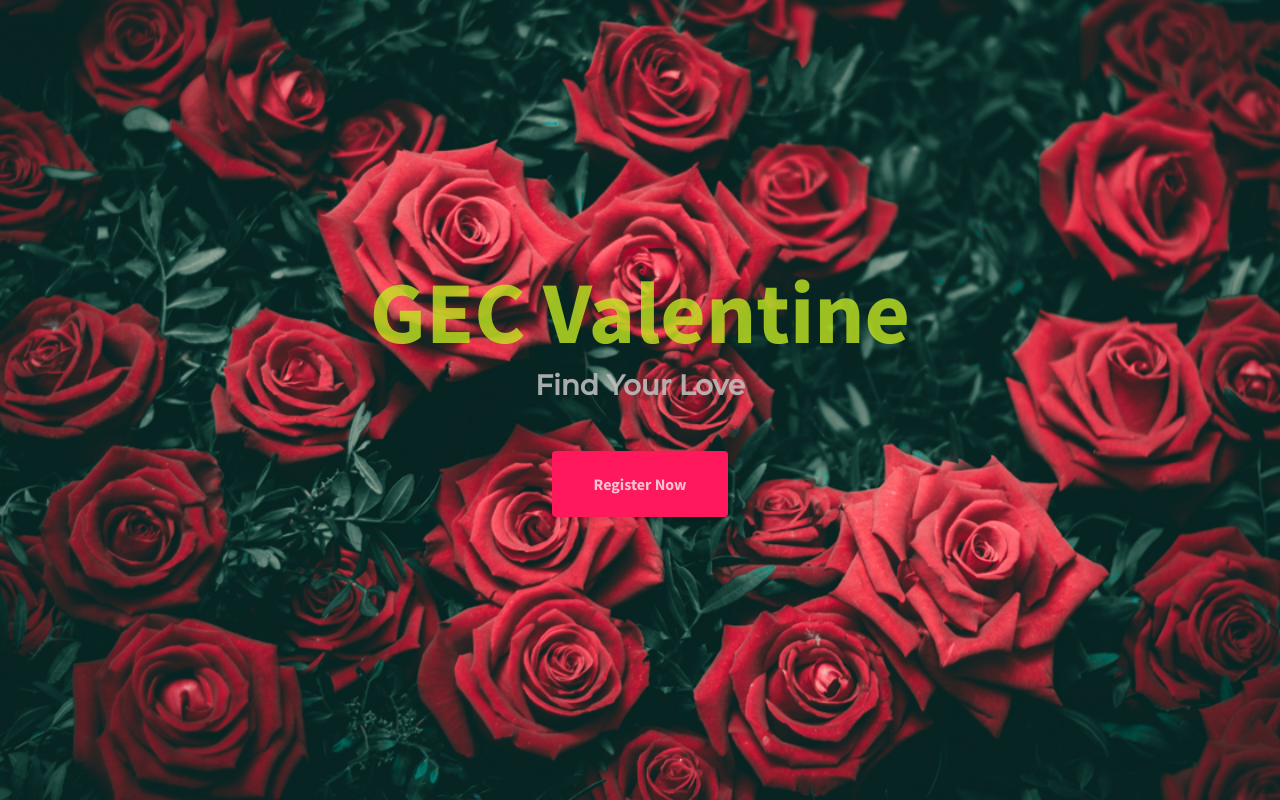
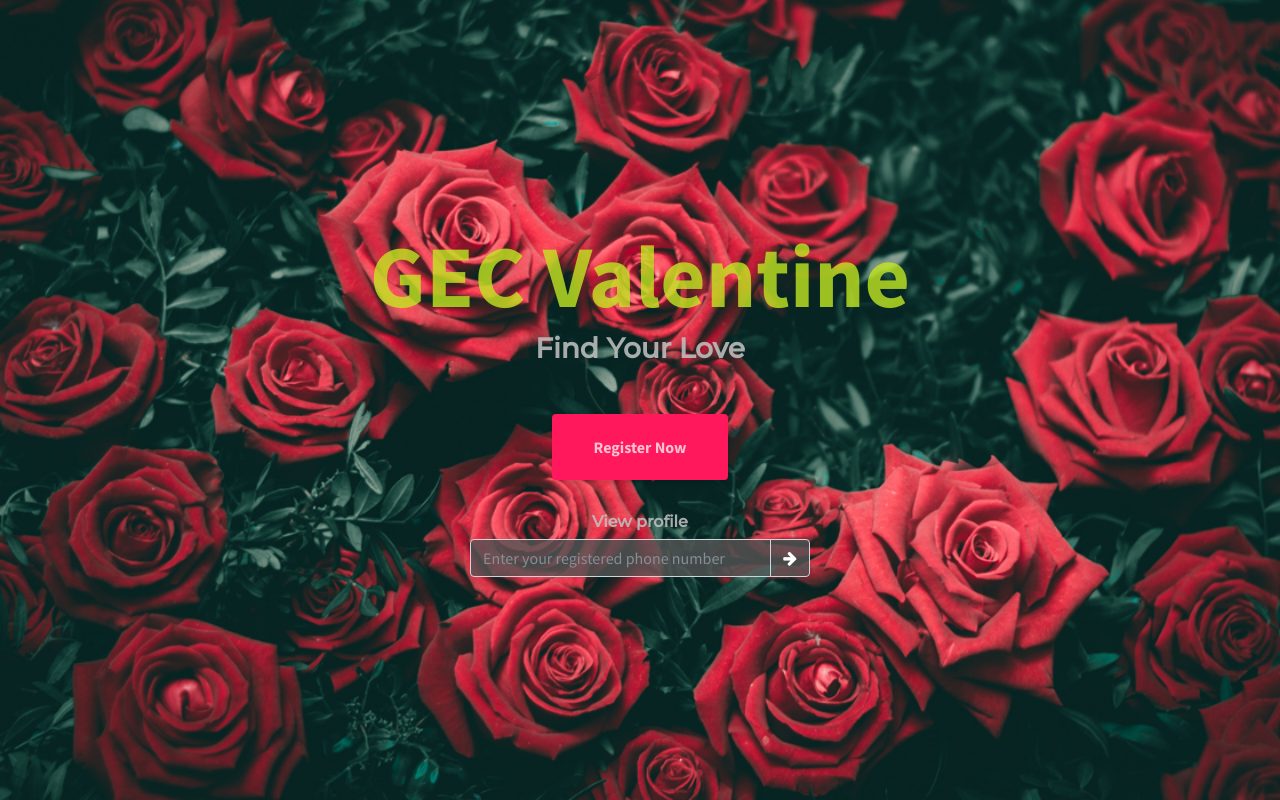
Before and after one commit to navaneethsdk/ValentinesDayGect, a Django app: page / in a window 1280 px wide. Run offline with Django 3.2, Linux system fonts and the light colour scheme; some libraries are stand-ins or nearby versions.

Commit message:
v6_final_1

```diff
--- a/app/templates/index.html
+++ b/app/templates/index.html
@@ -12,6 +12,8 @@
     <link href="https://fonts.googleapis.com/css?family=Montserrat:400,500&display=swap" rel="stylesheet">
     <link rel="stylesheet" href="https://cdnjs.cloudflare.com/ajax/libs/font-awesome/4.7.0/css/font-awesome.min.css">
     <link rel="stylesheet" href="https://cdnjs.cloudflare.com/ajax/libs/simple-line-icons/2.4.1/css/simple-line-icons.min.css">
+    <link rel="stylesheet" href="https://cdnjs.cloudflare.com/ajax/libs/font-awesome/4.7.0/css/font-awesome.min.css">
+    <link rel="stylesheet" href="{% static 'bootstrap/css/Responsive-Form.css' %}">
 </head>
 
 <style type="text/css">
@@ -26,11 +28,19 @@
 
 <body id="page-top">
     <header class="d-flex masthead" style="background-image:url('{% static 'img/best-time-to-buy-roses.jpg' %}'); height: 100%; width: 100%">
+        {% csrf_token %}
         <div class="container my-auto text-center">
             <h1 class="mb-1" style="color: rgba(194,231,34,0.8);">GEC Valentine</h1>
             <h3 class="mb-5" style="color: rgba(191,191,191,0.88); font-family: 'Montserrat', sans-serif;">Find Your Love</h3>
             <a style="color: rgba(247,247,247,0.76);" class="btn btn-xl js-scroll-trigger reg-btn" role="button" href="{% url 'form' %}">Register Now</a><br><br>
 {#            <a style="color: rgba(247,247,247,0.76);" class="btn btn-xl js-scroll-trigger reg-btn" role="button" href="{% url 'form' %}">See Your Profile</a>#}
+           <h6 class="mt-2" style="color: rgba(191,191,191,0.88); font-family: 'Montserrat', sans-serif;">View profile</h6>
+            <div class="input-group col-lg-4 mx-auto">
+              <input type="text" id="profile_input" style="background-color: rgba(84,84,84,0.8); color: #fff;" class="form-control" aria-label="Amount (to the nearest dollar)" placeholder="Enter your registered phone number">
+              <div class="input-group-append">
+                <span id="span_click" class="input-group-text" style="background-color: rgba(84,84,84,0.8); color: #fff;"><i class="fa fa-arrow-right"></i></span>
+              </div>
+            </div>
             <div class="overlay"></div>
         </div>
     </header>
@@ -46,5 +56,45 @@
     <script src="https://cdnjs.cloudflare.com/ajax/libs/jquery-easing/1.4.1/jquery.easing.min.js"></script>
     <script src="{% static 'js/stylish-portfolio.js' %}"></script>
 </body>
+<script type="text/javascript">
+
+$(document).keypress(function(event){
+    var keycode = (event.keyCode ? event.keyCode : event.which);
+    if(keycode == '13'){
+        {#alert('You pressed a "enter" key in somewhere');#}
+         $('#span_click').click();
+    }
+});
+
+    $('#span_click').on('click', function (e) {
+        e.preventDefault();
+        var data = $('#profile_input').val();
+
+        var csrftoken = jQuery("[name=csrfmiddlewaretoken]").val();
+{#alert('here');#}
+                $.ajax({
+                    url: '/',
+                    type: 'POST',
+                    data: {
+                        'csrfmiddlewaretoken': csrftoken,
+                        'profile': data
+                    },
+                    error: function () {
+                        alert('Could not connect to server...');
+                    },
+                    success: function (response_ds) {
+                            {#alert(response_ds);#}
+                        if (response_ds === 'failed'){
+                            alert('No user profile. Register Now !!!');
+                        } else {
+                            window.location.href="/profile/"+data;
+                        }
+                    }
+                });
+
+    });
+</script>
+
+
 
 </html>
--- a/app/templates/profile.html
+++ b/app/templates/profile.html
@@ -33,7 +33,7 @@
             <form>
                 {% csrf_token %}
                 <div class="mt-5 form-group">
-                    <div id="formdiv">
+                    <div id="col-lg-8 col-sm-12" style="background:linear-gradient(to bottom, rgba(76,76,76,0.49) 0%, rgba(0, 0, 0, 0.6) 100%); ">
                         <div class="form-row" style="margin-right:0px;margin-left:0px;padding-top:24px;">
                             <div class="col-md-8 offset-md-1">
                                 <p style="margin-left:2%;font-family:Roboto, sans-serif;font-size:24px;color:white"><strong>Name </strong></p>
--- a/app/views.py
+++ b/app/views.py
@@ -1,4 +1,4 @@
-from django.shortcuts import render, HttpResponse
+from django.shortcuts import render, HttpResponse, redirect
 import datetime
 from .models import *
 # Create your views here.
@@ -8,7 +8,15 @@ import string
 
 
 def home(request):
-    return render(request, 'index.html')
+    if request.method == "GET":
+        return render(request, 'index.html')
+    else:
+        profile = request.POST['profile']
+        try:
+            e = RegisteredMembers.objects.get(phone_no=profile)
+            return HttpResponse('success')
+        except:
+            return HttpResponse('failed')
 
 
 def form(request):
@@ -17,46 +25,49 @@ def form(request):
         data = Interests.objects.all()
         return render(request, 'form.html', {'data': data})
     elif request.method == "POST":
-        name = request.POST['name']
-        if request.POST['gender'] == "1":
-            gender = True
-        else:
-            gender = False
-        age = request.POST['age']
-        dob = request.POST['dob']
-        dob = datetime.strptime(dob, '%Y-%m-%d')
-        native_place = request.POST['native_place']
-        phmob = request.POST['phmob']
-        remarks = request.POST['remarks']
-        interests = request.POST['interests']
-        ktu_reg_no = request.POST['reg_no']
-        flag = False
-        # try:
-        #     e = RegisteredMembers.objects.get(ktu_reg_no=ktu_reg_no)
+        try:
+            name = request.POST['name']
+            if request.POST['gender'] == "1":
+                gender = True
+            else:
+                gender = False
+            age = request.POST['age']
+            dob = request.POST['dob']
+            dob = datetime.strptime(dob, '%Y-%m-%d')
+            native_place = request.POST['native_place']
+            phmob = request.POST['phmob']
+            remarks = request.POST['remarks']
+            interests = request.POST['interests']
+            ktu_reg_no = request.POST['reg_no']
+            flag = False
+            # try:
+            #     e = RegisteredMembers.objects.get(ktu_reg_no=ktu_reg_no)
 
-        # except:
-        e = RegisteredMembers.objects.filter(ktu_reg_no=ktu_reg_no).count()
-        f = RegisteredMembers.objects.filter(name=name).count()
-        g = RegisteredMembers.objects.filter(phone_no=phmob).count()
-        # print(e)
-        if e <= 0 and f <= 0 and g <= 0:
-            event = RegisteredMembers.objects.create(
-                ktu_reg_no=ktu_reg_no,
-                name=name,
-                gender=gender,
-                age=age, dob=dob,
-                native_place=native_place,
-                phone_no=phmob,
-                # remarks=remarks,
-                unique_id=phmob+randomString(4),
-                interests=interests
-            )
-            event.save()
-            flag = True
-        # print(gender)
-        if flag:
-            return HttpResponse("Success")
-        else:
+            # except:
+            e = RegisteredMembers.objects.filter(ktu_reg_no=ktu_reg_no).count()
+            f = RegisteredMembers.objects.filter(name=name).count()
+            g = RegisteredMembers.objects.filter(phone_no=phmob).count()
+            # print(e)
+            if e <= 0 and f <= 0 and g <= 0:
+                event = RegisteredMembers.objects.create(
+                    ktu_reg_no=ktu_reg_no,
+                    name=name,
+                    gender=gender,
+                    age=age, dob=dob,
+                    native_place=native_place,
+                    phone_no=phmob,
+                    remarks=remarks,
+                    unique_id=phmob+randomString(4),
+                    interests=interests
+                )
+                event.save()
+                flag = True
+            # print(gender)
+            if flag:
+                return HttpResponse("Success")
+            else:
+                return HttpResponse("Unsuccessful")
+        except:
             return HttpResponse("Unsuccessful")
 
 
```
Also changed, not shown: app/templates/form.html (+8 -2 lines), db.sqlite3.
